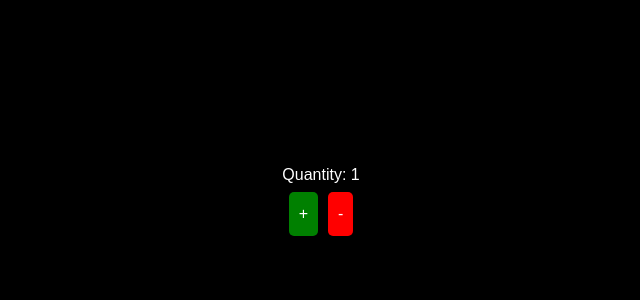
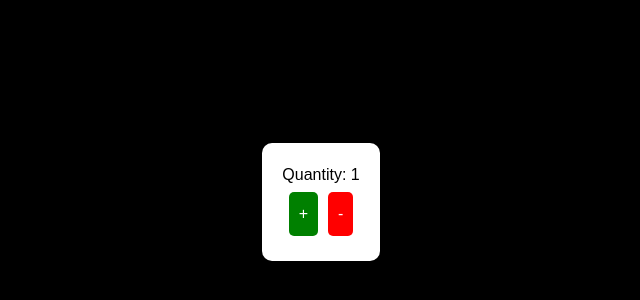
Before and after one commit to NirbhayVachhani/cprg306-assignments, a Next.js app: page /week-4 in a window 1280 px wide. Shown: the part 198-498 px from the top of the page, without its empty margins (319-959 px from the left). Built offline with nearby package versions, Linux system fonts and the light colour scheme.

Commit message:
Update page.js

```diff
--- a/app/week-4/page.js
+++ b/app/week-4/page.js
@@ -34,6 +34,13 @@ function CounterExample() {
             justifyContent: 'center',
             height: '100vh'
         }}>
+            <div style={{
+                backgroundColor: 'white',
+                color: 'black',
+                padding: '20px',
+                borderRadius: '10px',
+                textAlign: 'center'
+            }}>
                 <p>Quantity: {quantity}</p>
                 <div>
                     <button
@@ -66,6 +73,7 @@ function CounterExample() {
                     </button>
                 </div>
             </div>
+        </div>
     );
 }
 
```
Lines whose indentation alone changed are shown as unchanged.
